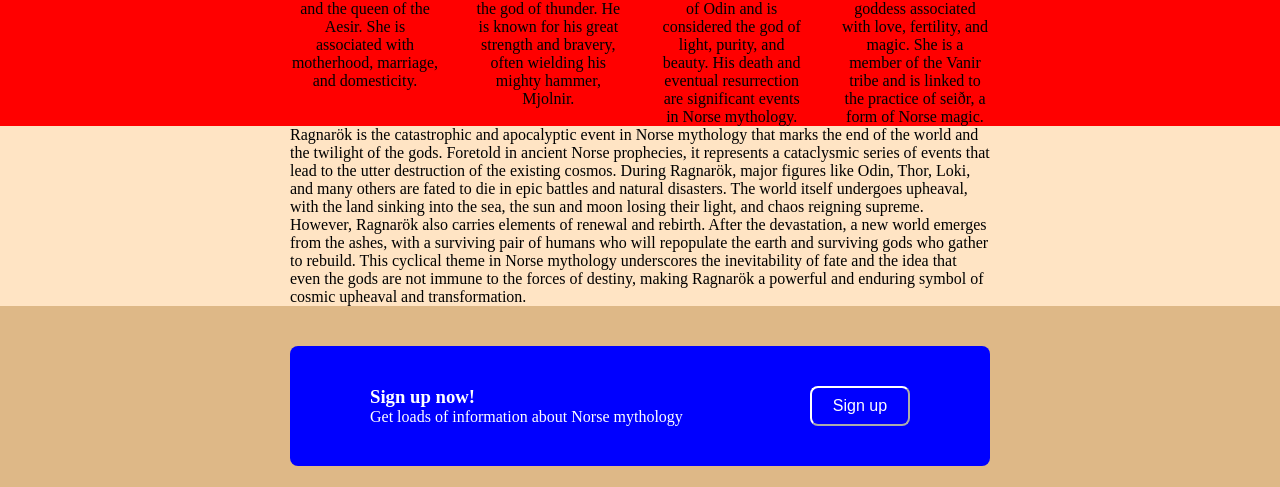
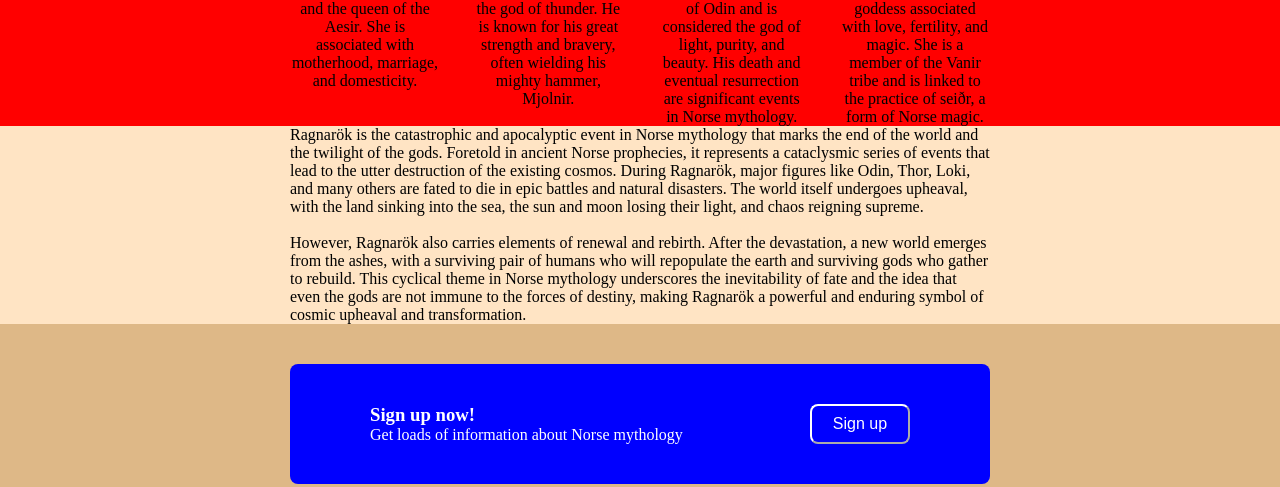
Before and after one commit to jessewwarner/odin-landing-page, a plain HTML site: page index.html in a window 1280 px wide. Shown: the part 527-1014 px from the top of the page. Drawn offline with Linux system fonts and the light colour scheme.

Commit message:
Add break between paragraphs in Ragnarok section

```diff
--- a/index.html
+++ b/index.html
@@ -55,7 +55,7 @@
         </div>
         <div class="ragnarok">
             <div class="content">
-                <p>Ragnarök is the catastrophic and apocalyptic event in Norse mythology that marks the end of the world and the twilight of the gods. Foretold in ancient Norse prophecies, it represents a cataclysmic series of events that lead to the utter destruction of the existing cosmos. During Ragnarök, major figures like Odin, Thor, Loki, and many others are fated to die in epic battles and natural disasters. The world itself undergoes upheaval, with the land sinking into the sea, the sun and moon losing their light, and chaos reigning supreme.</p>
+                <p>Ragnarök is the catastrophic and apocalyptic event in Norse mythology that marks the end of the world and the twilight of the gods. Foretold in ancient Norse prophecies, it represents a cataclysmic series of events that lead to the utter destruction of the existing cosmos. During Ragnarök, major figures like Odin, Thor, Loki, and many others are fated to die in epic battles and natural disasters. The world itself undergoes upheaval, with the land sinking into the sea, the sun and moon losing their light, and chaos reigning supreme.</p><br>
                 <p>However, Ragnarök also carries elements of renewal and rebirth. After the devastation, a new world emerges from the ashes, with a surviving pair of humans who will repopulate the earth and surviving gods who gather to rebuild. This cyclical theme in Norse mythology underscores the inevitability of fate and the idea that even the gods are not immune to the forces of destiny, making Ragnarök a powerful and enduring symbol of cosmic upheaval and transformation.</p>
             </div>
         </div>
```
